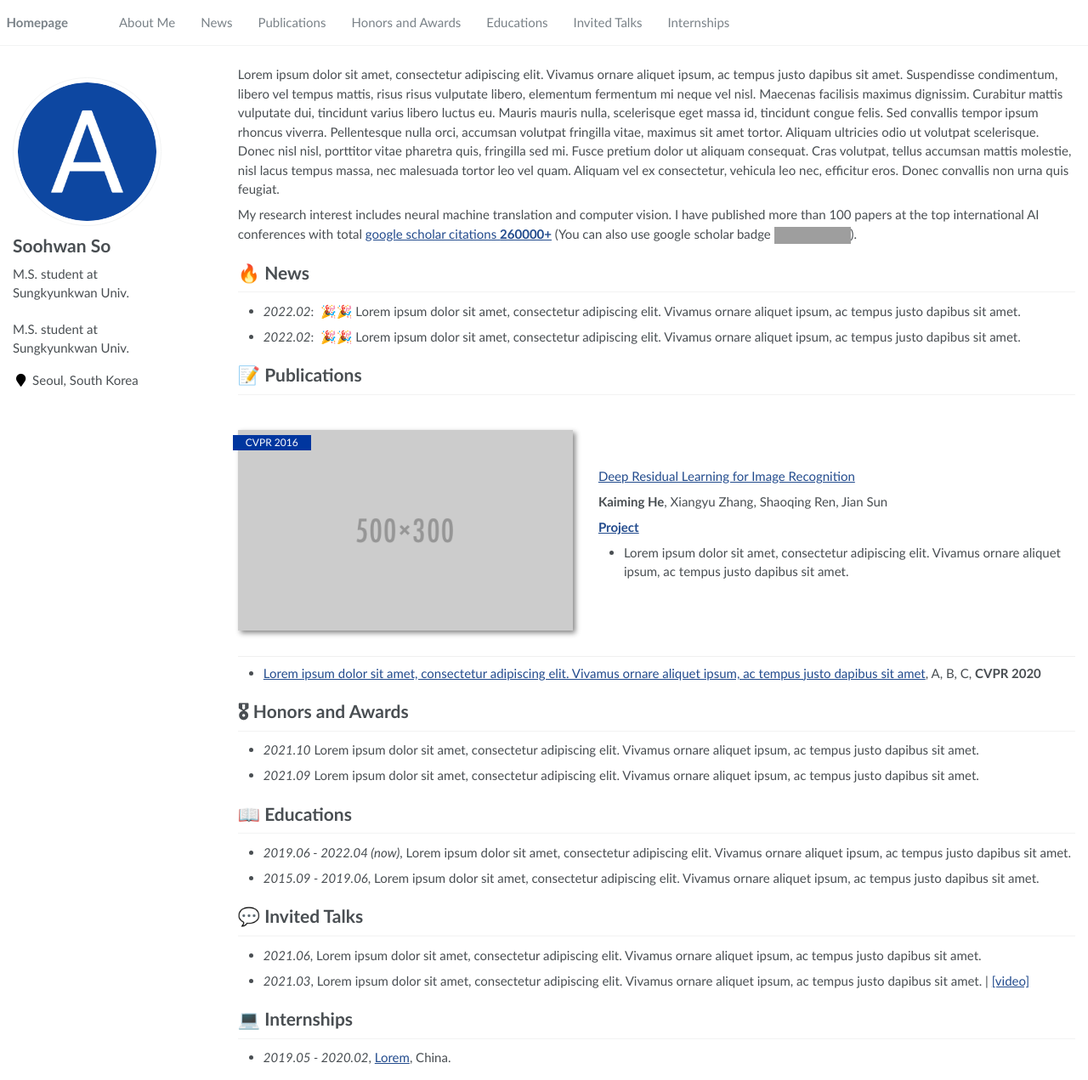
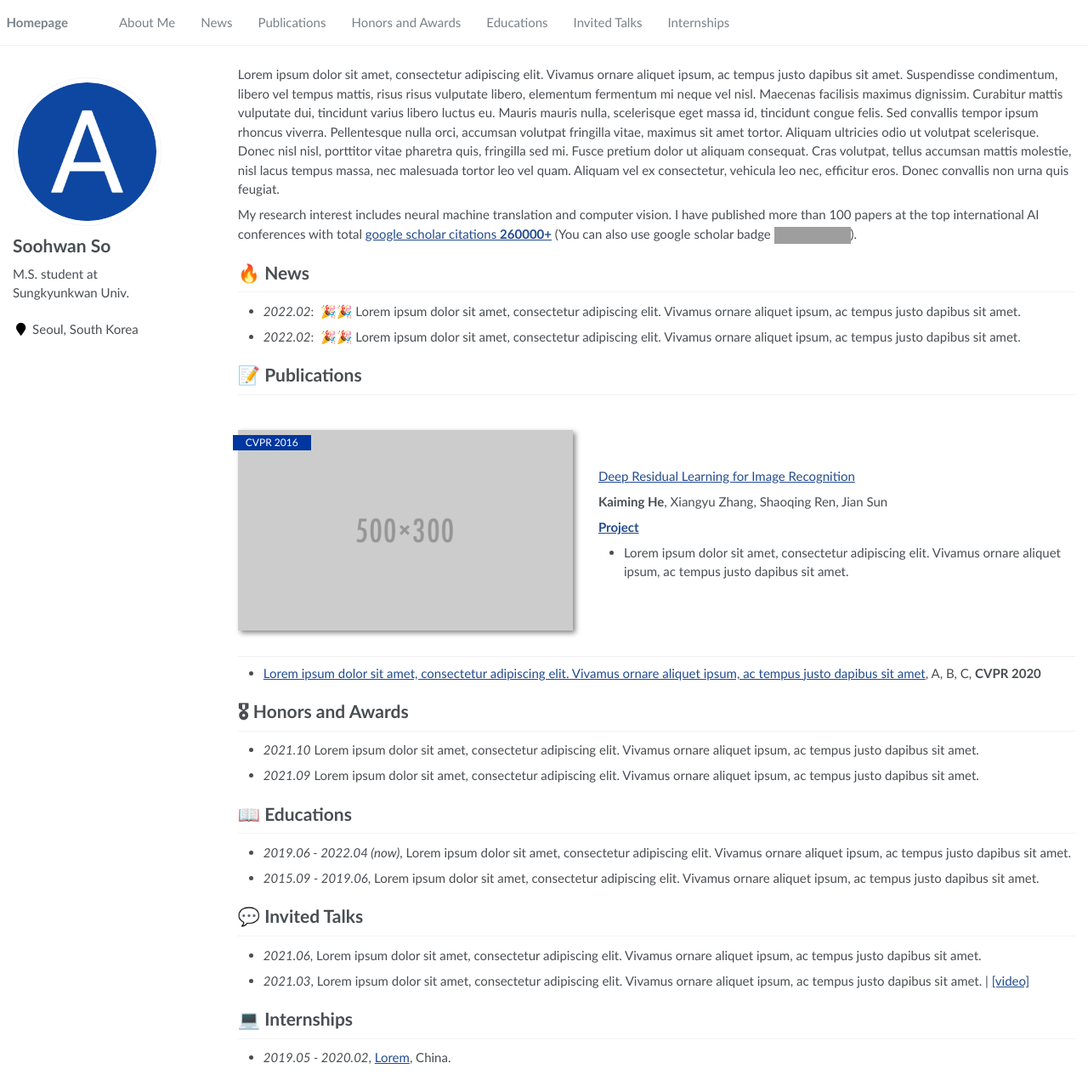
Before and after one commit to soohwan-so/soohwan-so.github.io, a Jekyll site: the page built from _pages/about.md, in a window 1280 px wide and 1271 px high. Shown: the whole window at 85% size. Built offline with Jekyll 4.4.1, drawn with Linux system fonts in a browser that asks for light colours; grey boxes are pictures that could not be loaded.

Commit message:
Update _config.yml

```diff
--- a/_config.yml
+++ b/_config.yml
@@ -7,7 +7,7 @@
 
 # Site Settings
 title                    : "Soohwan So"
-description              : "M.S. student at Sungkyunkwan Univ."
+# description              : "M.S. student at Sungkyunkwan Univ."
 repository               : "soohwan-so/soohwan-so.github.io"
 google_scholar_stats_use_cdn : true
 
```
